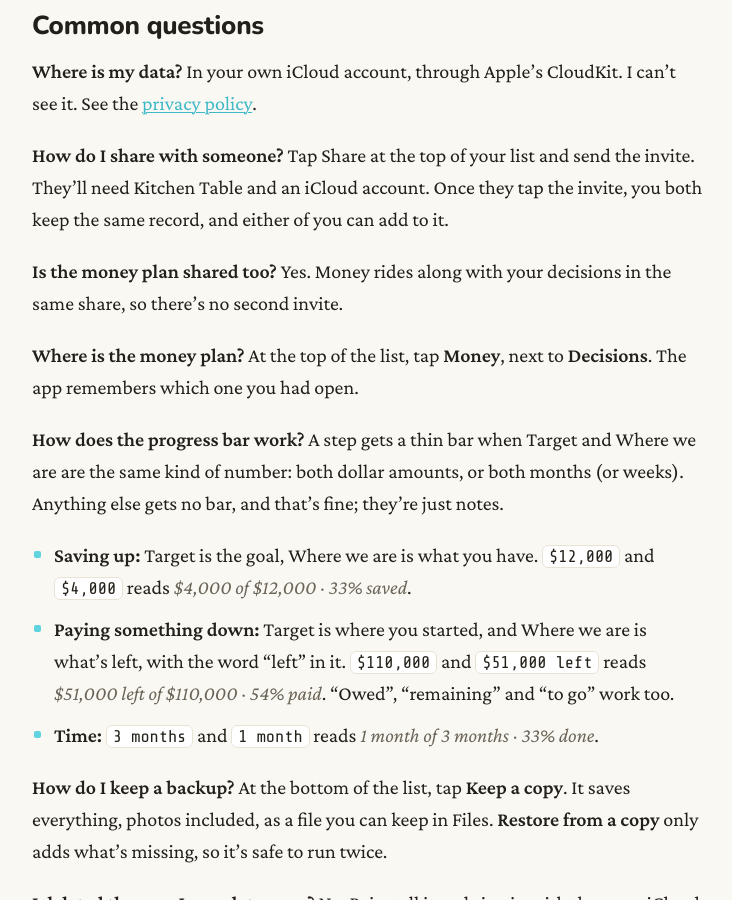
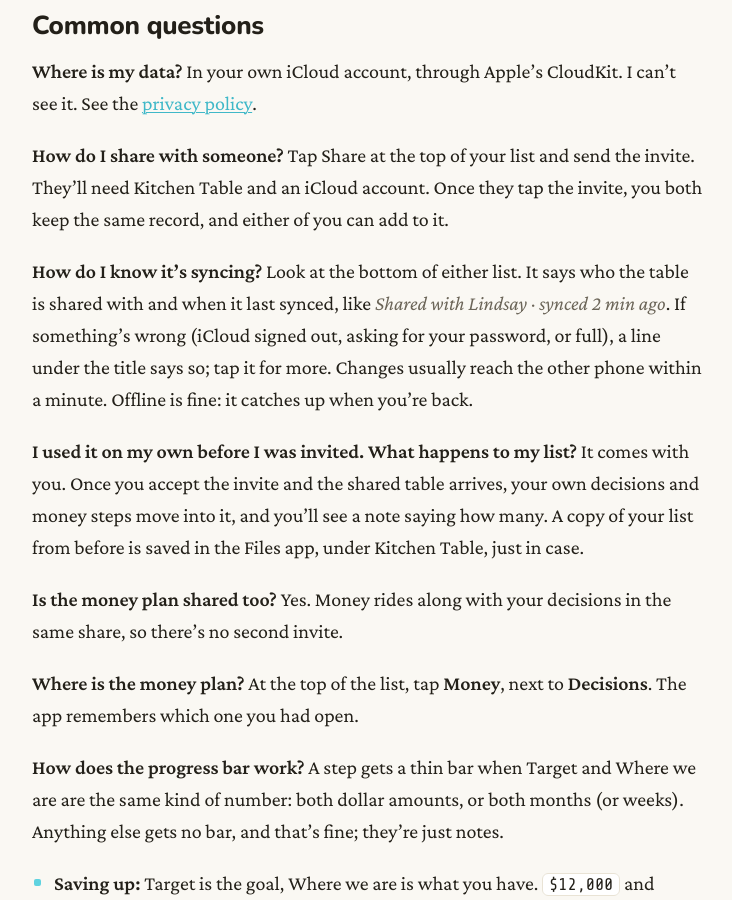
Before and after one commit to aaronaiken/aaronaiken.github.io, a Jekyll site: the page built from tools/kitchen-table-support.md, in a window 1280 px wide and 900 px high, scrolled down 518 px. Shown: the whole window, without its empty margins (272-1004 px from the left). Built offline with Jekyll 4.4.1, drawn with Linux system fonts in a browser that asks for light colours.

Commit message:
Kitchen Table support: sync status and joining with your own list
Co-Authored-By: Claude Opus 5.5 <noreply@anthropic.com>

```diff
--- a/tools/kitchen-table-support.md
+++ b/tools/kitchen-table-support.md
@@ -24,6 +24,12 @@ In your own iCloud account, through Apple's CloudKit. I can't see it. See the [p
 
 **How do I share with someone?**
 Tap Share at the top of your list and send the invite. They'll need Kitchen Table and an iCloud account. Once they tap the invite, you both keep the same record, and either of you can add to it.
+
+**How do I know it's syncing?**
+Look at the bottom of either list. It says who the table is shared with and when it last synced, like *Shared with Lindsay · synced 2 min ago*. If something's wrong (iCloud signed out, asking for your password, or full), a line under the title says so; tap it for more. Changes usually reach the other phone within a minute. Offline is fine: it catches up when you're back.
+
+**I used it on my own before I was invited. What happens to my list?**
+It comes with you. Once you accept the invite and the shared table arrives, your own decisions and money steps move into it, and you'll see a note saying how many. A copy of your list from before is saved in the Files app, under Kitchen Table, just in case.
 
 **Is the money plan shared too?**
 Yes. Money rides along with your decisions in the same share, so there's no second invite.
```
